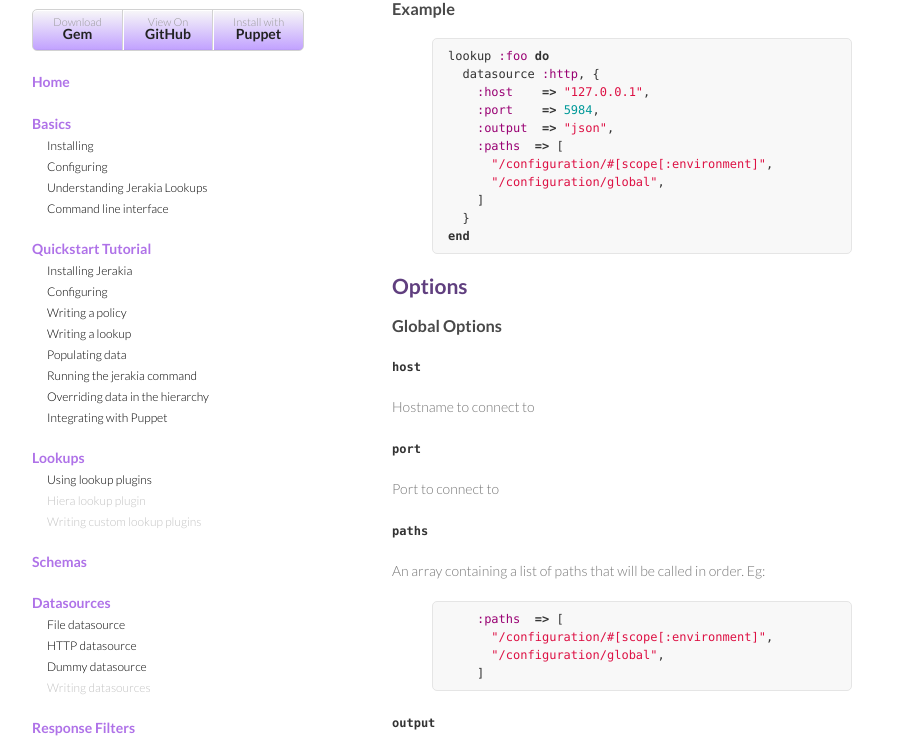
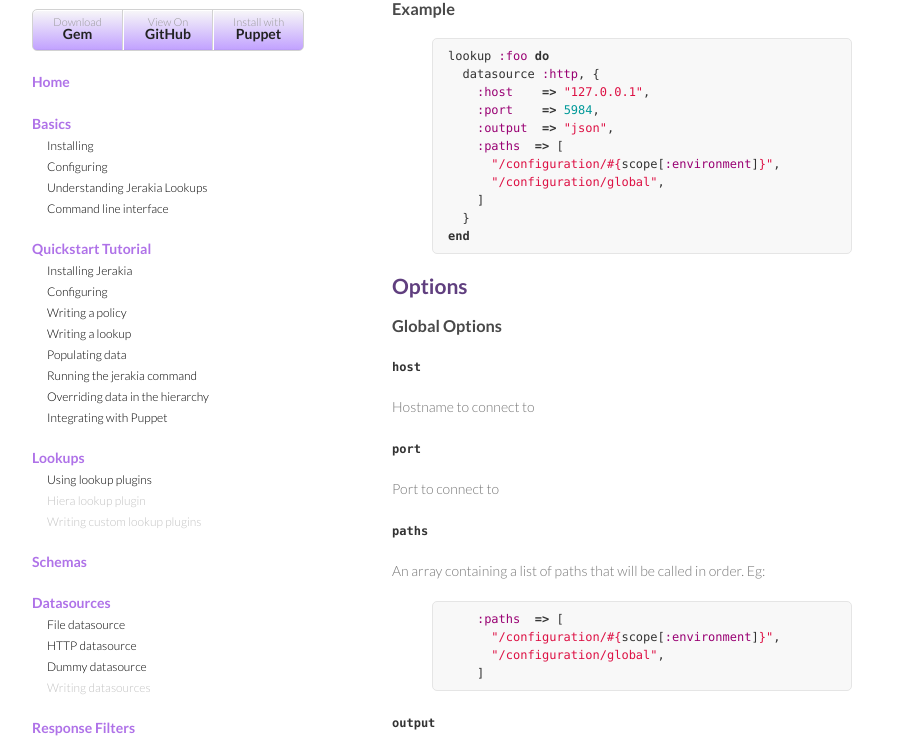
Before and after one commit to jerakia/jerakia, a Jekyll site: the page built from datasources/http/index.md, in a window 1280 px wide. Shown: the part 163-901 px from the top of the page, without its empty margins (178-1098 px from the left). Built offline with Jekyll 4.4.1, drawn with Linux system fonts in a browser that asks for light colours; Markdown is read by kramdown in place of the engine named in the settings.

Commit message:
Fix multiple string interpolation typos

```diff
--- a/datasources/http/index.md
+++ b/datasources/http/index.md
@@ -16,7 +16,7 @@ lookup :foo do
     :port    => 5984,
     :output  => "json",
     :paths  => [
-      "/configuration/#[scope[:environment]",
+      "/configuration/#{scope[:environment]}",
       "/configuration/global",
     ]
   }
@@ -38,7 +38,7 @@ An array containing a list of paths that will be called in order. Eg:
 
 {%highlight ruby%}
     :paths  => [
-      "/configuration/#[scope[:environment]",
+      "/configuration/#{scope[:environment]}",
       "/configuration/global",
     ]
 {% endhighlight %}
```
Also changed, not shown: lookups/index.md (+1 -1 lines).
